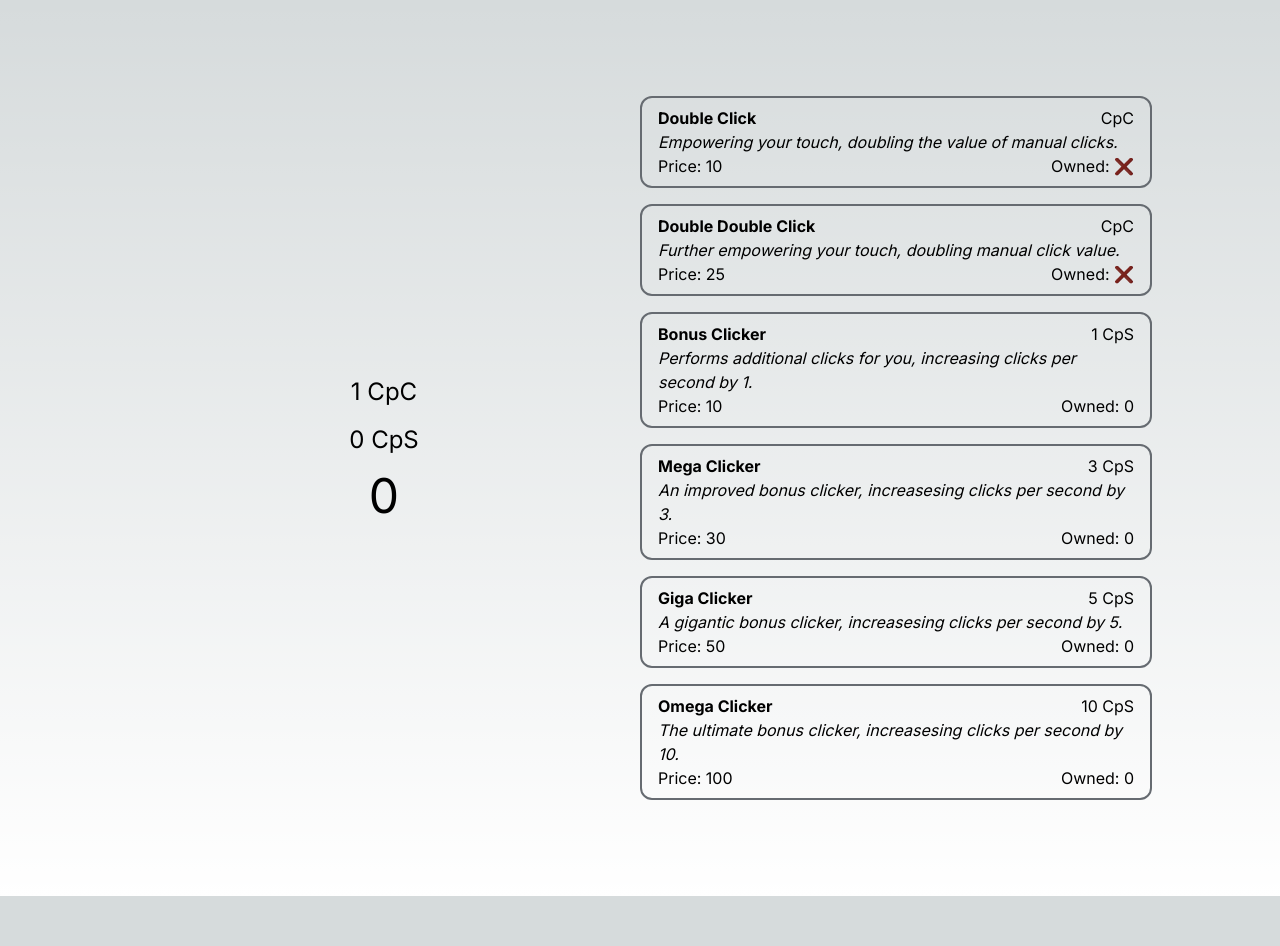
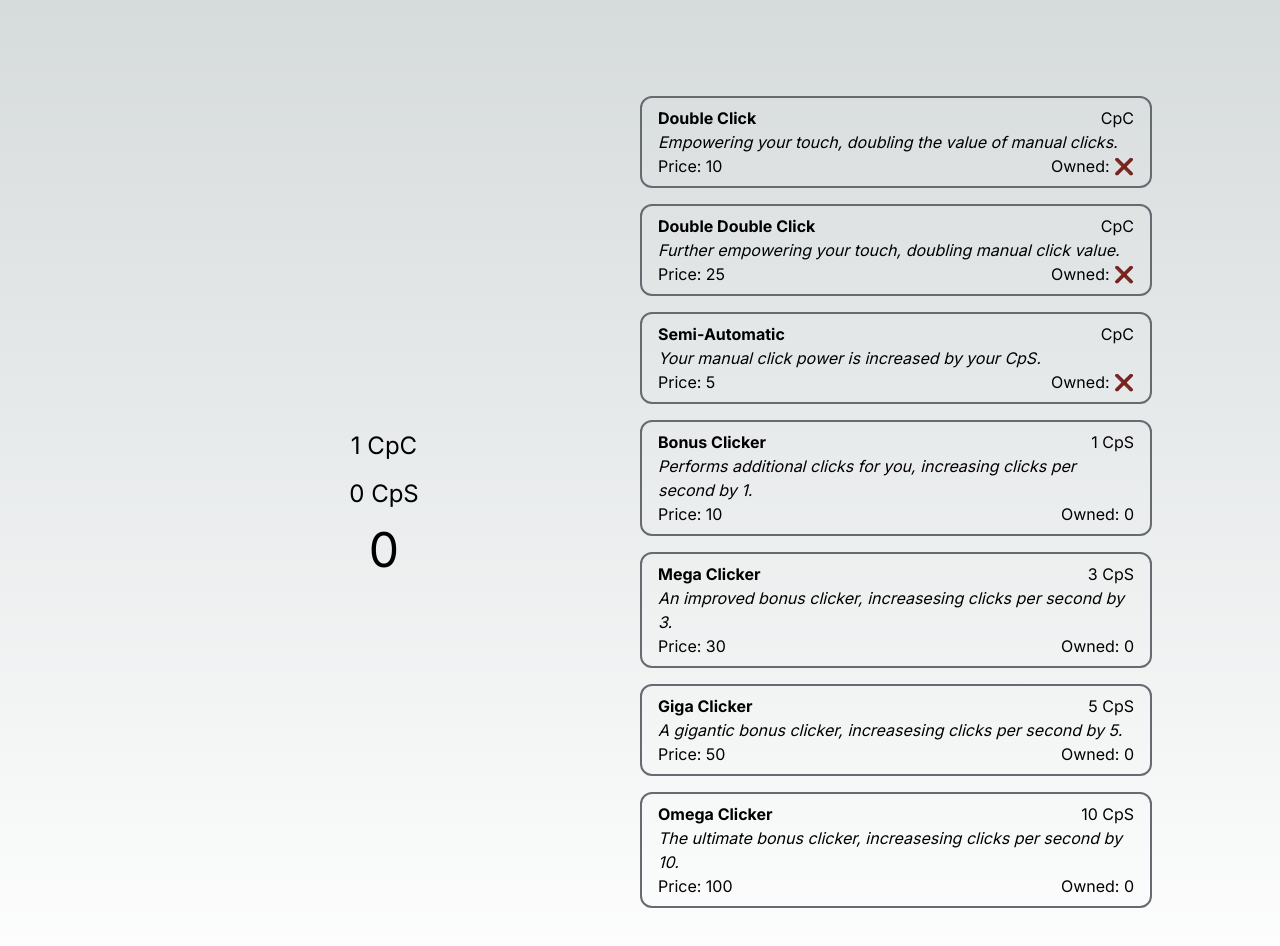
Before and after one commit to malthesers/clickr, a Next.js app: page / in a window 1280 px wide. Shown: the top 946 px of the page. Before the commit the page ends 896 px from the top, so only its background shows below. Built offline with nearby package versions, Linux system fonts and the light colour scheme.

Commit message:
Added passiveBuff 'Semi-Automatic'

```diff
--- a/src/context/ContextProvider.tsx
+++ b/src/context/ContextProvider.tsx
@@ -25,15 +25,15 @@ export default function ContextProvider({ children }: { children: ReactNode }) {
   const [clicks, setClicks] = useState<number>(0)
   const [autoClickers, setAutoClickers] = useState<AutoClicker[]>(autoClickersData)
   const [passiveBuffs, setPassiveBuffs] = useState<PassiveBuff[]>(passiveBuffsData)
+  const cps: number = autoClickers.reduce((clicks, upgrade) => clicks + upgrade.increase * upgrade.owned, 0)
+  const cpsInterval: number = cps === 0 ? 1000 : 1000 / cps
   const cpc: number = passiveBuffs.reduce((clicks, upgrade) => {
     if (upgrade.owned) {
-      return upgrade.applyBuff(clicks)
+      return upgrade.applyBuff(clicks, cps)
     } else {
       return clicks
     }
   }, 1)
-  const cps: number = autoClickers.reduce((clicks, upgrade) => clicks + upgrade.increase * upgrade.owned, 0)
-  const cpsInterval: number = cps === 0 ? 1000 : 1000 / cps
 
   function doClick(): void {
     setClicks(clicks + cpc)
--- a/src/types/upgrade.d.ts
+++ b/src/types/upgrade.d.ts
@@ -10,6 +10,6 @@ interface AutoClicker extends Upgrade {
 }
 
 interface PassiveBuff extends Upgrade {
-  applyBuff: (clicks: number) => number
+  applyBuff: (clicks: number, cps?: number) => number
   owned: boolean
 }
--- a/src/upgrades/passiveBuffs.ts
+++ b/src/upgrades/passiveBuffs.ts
@@ -4,7 +4,7 @@ export const passiveBuffsData: PassiveBuff[] = [
     description: 'Empowering your touch, doubling the value of manual clicks.',
     price: 10,
     owned: false,
-    applyBuff: (clicks) => clicks * 2
+    applyBuff: (clicks: number) => clicks * 2
   },
   {
     name: 'Double Double Click',
@@ -12,5 +12,12 @@ export const passiveBuffsData: PassiveBuff[] = [
     price: 25,
     owned: false,
     applyBuff: (clicks: number) => clicks * 2
+  },
+  {
+    name: 'Semi-Automatic',
+    description: 'Your manual click power is increased by your CpS.',
+    price: 5,
+    owned: false,
+    applyBuff: (clicks: number, cps?: number) => (cps ? clicks + cps : clicks)
   }
 ]
```
